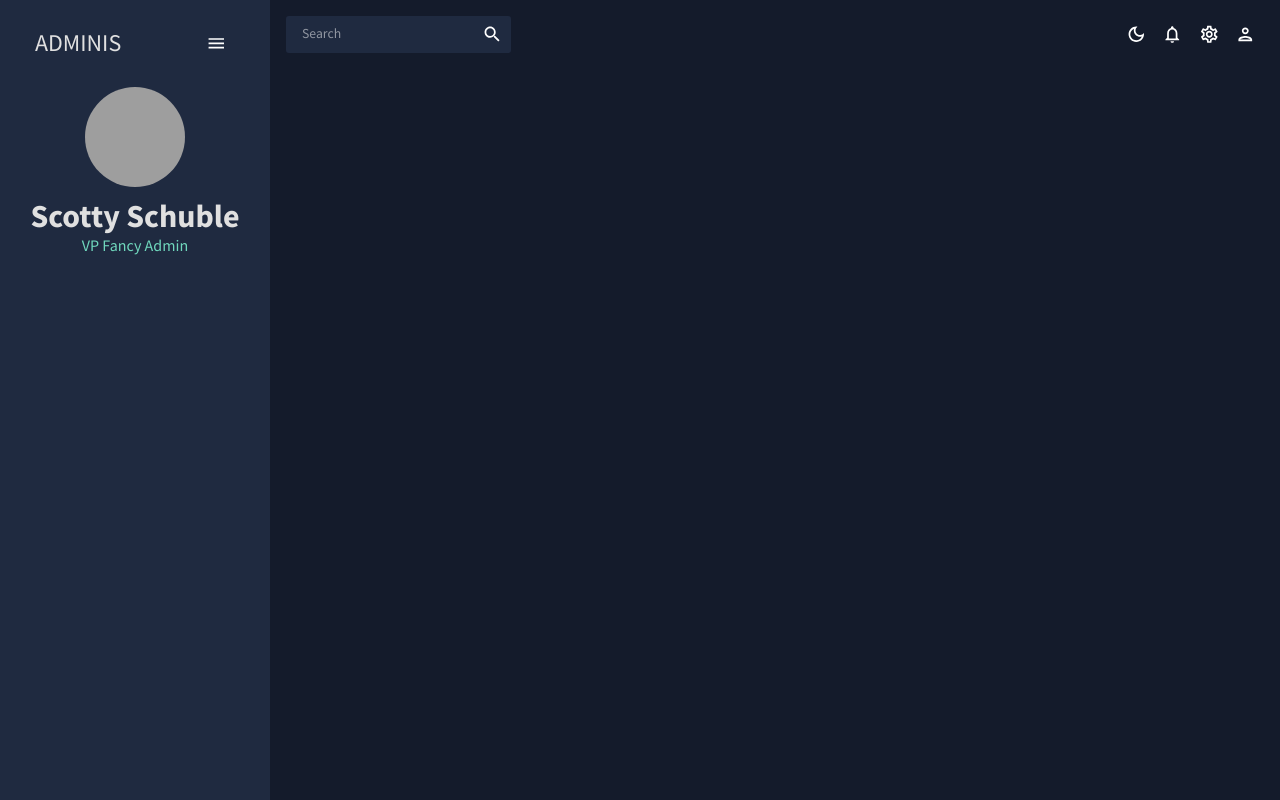
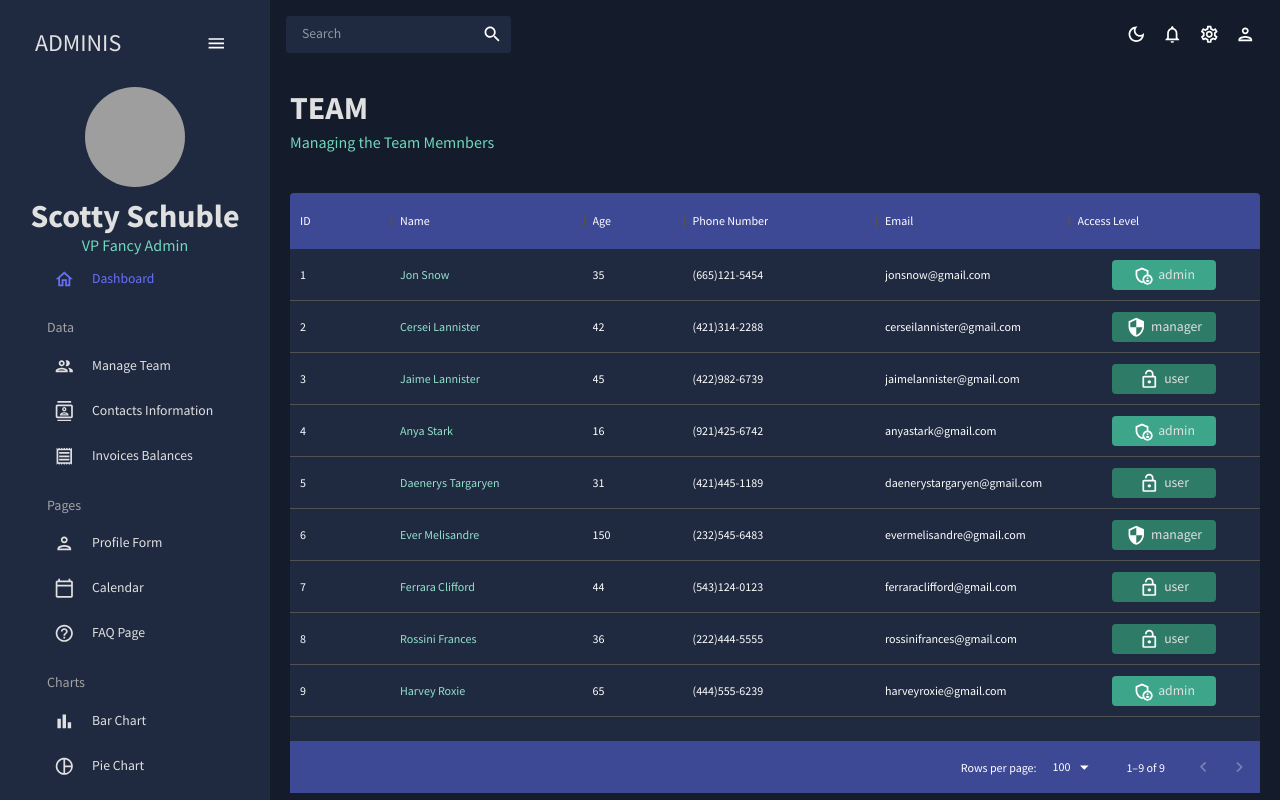
Before and after one commit to lipex360x/react-admin-dashboard, a React (Vite) app: page /team in a window 1280 px wide. Built offline with nearby package versions, Linux system fonts and the light colour scheme; grey boxes are pictures that could not be loaded.

Commit message:
Team page added

```diff
--- a/src/App.tsx
+++ b/src/App.tsx
@@ -15,7 +15,7 @@ import { Topbar } from './scenes/global/Topbar'
 // import { Invoices } from './scenes/invoices'
 // import { Line } from './scenes/line'
 // import { Pie } from './scenes/pie'
-// import { Team } from './scenes/team'
+import { Team } from './scenes/team'
 import { ColorModeContext, useMode } from './theme'
 
 function App() {
@@ -32,8 +32,8 @@ function App() {
             <Topbar />
             <Routes>
               <Route path="/" element={<Dashboard />} />
-              {/* <Route path="/team" element={<Team />} />
-              <Route path="/contacts" element={<Contacts />} />
+              <Route path="/team" element={<Team />} />
+              {/* <Route path="/contacts" element={<Contacts />} />
               <Route path="/invoices" element={<Invoices />} />
               <Route path="/form" element={<Form />} />
               <Route path="/bar" element={<Bar />} />
--- /dev/null
+++ b/src/components/Header.tsx
@@ -0,0 +1,26 @@
+import { tokens } from '@/theme'
+import { Typography, Box, useTheme } from '@mui/material'
+
+interface HeaderProps {
+  title: string
+  subtitle: string
+}
+
+const Header = ({ title, subtitle }: HeaderProps) => {
+  const theme = useTheme()
+  const colors = tokens(theme.palette.mode)
+
+  return (
+    <Box mb="30px">
+      <Typography variant="h2" color={colors.grey[100]} fontWeight="bold" sx={{ mb: '5px' }}>
+        {title}
+      </Typography>
+
+      <Typography variant="h5" color={colors.greenAccent[400]}>
+        {subtitle}
+      </Typography>
+    </Box>
+  )
+}
+
+export { Header }
--- a/src/scenes/dashboard/index.tsx
+++ b/src/scenes/dashboard/index.tsx
@@ -1,5 +1,14 @@
+import { Header } from '@/components/Header'
+import { Box } from '@mui/system'
+
 const Dashboard = () => {
-  return <div>Dashboard</div>
+  return (
+    <Box m="20px">
+      <Box display="flex" justifyContent="space-between" alignItems="center">
+        <Header title="DASHBOARD" subtitle="Welcome to your dashboard" />
+      </Box>
+    </Box>
+  )
 }
 
 export { Dashboard }
--- a/src/scenes/global/Sidebar.tsx
+++ b/src/scenes/global/Sidebar.tsx
@@ -3,7 +3,7 @@ import { ProSidebar, Menu, MenuItem } from 'react-pro-sidebar'
 import { Link } from 'react-router-dom'
 import 'react-pro-sidebar/dist/css/styles.css'
 
-import { ColorModeContext, tokens } from '@/theme'
+import { tokens } from '@/theme'
 import BarChartOutlinedIcon from '@mui/icons-material/BarChartOutlined'
 import CalendarTodayOutlinedIcon from '@mui/icons-material/CalendarTodayOutlined'
 import ContactsOutlinedIcon from '@mui/icons-material/ContactsOutlined'
@@ -17,6 +17,30 @@ import PieChartOutlineOutlinedIcon from '@mui/icons-material/PieChartOutlineOutl
 import ReceiptOutlinedIcon from '@mui/icons-material/ReceiptOutlined'
 import TimelineOutlinedIcon from '@mui/icons-material/TimelineOutlined'
 import { Box, IconButton, Typography, useTheme } from '@mui/material'
+
+interface ItemProps {
+  title: string
+  to: string
+  icon: JSX.Element
+  selected: string
+  setSelected: (title: string) => void
+}
+
+const SidebarItem = ({ title, to, icon, selected, setSelected }: ItemProps) => {
+  const theme = useTheme()
+  const colors = tokens(theme.palette.mode)
+  return (
+    <MenuItem
+      active={selected === title}
+      style={{ color: colors.grey[100] }}
+      onClick={() => setSelected(title)}
+      icon={icon}
+    >
+      <Typography>{title}</Typography>
+      <Link to={to} />
+    </MenuItem>
+  )
+}
 
 const Sidebar = () => {
   const theme = useTheme()
@@ -94,6 +118,99 @@ const Sidebar = () => {
               </Box>
             </Box>
           )}
+
+          {/* MENU ITEMS */}
+          <Box paddingLeft={isCollapsed ? undefined : '10%'}>
+            <SidebarItem
+              title="Dashboard"
+              to="/"
+              icon={<HomeOutlinedIcon />}
+              selected={selected}
+              setSelected={setSelected}
+            />
+
+            <Typography variant="h6" color={colors.grey[300]} sx={{ m: '15px 0 5px 20px' }}>
+              Data
+            </Typography>
+            <SidebarItem
+              title="Manage Team"
+              to="/team"
+              icon={<PeopleOutlinedIcon />}
+              selected={selected}
+              setSelected={setSelected}
+            />
+            <SidebarItem
+              title="Contacts Information"
+              to="/contacts"
+              icon={<ContactsOutlinedIcon />}
+              selected={selected}
+              setSelected={setSelected}
+            />
+            <SidebarItem
+              title="Invoices Balances"
+              to="/invoices"
+              icon={<ReceiptOutlinedIcon />}
+              selected={selected}
+              setSelected={setSelected}
+            />
+
+            <Typography variant="h6" color={colors.grey[300]} sx={{ m: '15px 0 5px 20px' }}>
+              Pages
+            </Typography>
+            <SidebarItem
+              title="Profile Form"
+              to="/form"
+              icon={<PersonOutlinedIcon />}
+              selected={selected}
+              setSelected={setSelected}
+            />
+            <SidebarItem
+              title="Calendar"
+              to="/calendar"
+              icon={<CalendarTodayOutlinedIcon />}
+              selected={selected}
+              setSelected={setSelected}
+            />
+            <SidebarItem
+              title="FAQ Page"
+              to="/faq"
+              icon={<HelpOutlineOutlinedIcon />}
+              selected={selected}
+              setSelected={setSelected}
+            />
+
+            <Typography variant="h6" color={colors.grey[300]} sx={{ m: '15px 0 5px 20px' }}>
+              Charts
+            </Typography>
+            <SidebarItem
+              title="Bar Chart"
+              to="/bar"
+              icon={<BarChartOutlinedIcon />}
+              selected={selected}
+              setSelected={setSelected}
+            />
+            <SidebarItem
+              title="Pie Chart"
+              to="/pie"
+              icon={<PieChartOutlineOutlinedIcon />}
+              selected={selected}
+              setSelected={setSelected}
+            />
+            <SidebarItem
+              title="Line Chart"
+              to="/line"
+              icon={<TimelineOutlinedIcon />}
+              selected={selected}
+              setSelected={setSelected}
+            />
+            <SidebarItem
+              title="Geography Chart"
+              to="/geography"
+              icon={<MapOutlinedIcon />}
+              selected={selected}
+              setSelected={setSelected}
+            />
+          </Box>
         </Menu>
       </ProSidebar>
     </Box>
--- /dev/null
+++ b/src/scenes/team/index.tsx
@@ -0,0 +1,88 @@
+import { Header } from '@/components/Header'
+import { mockDataTeam } from '@/data/mockData'
+import { tokens } from '@/theme'
+import AdminPanelSettingsOutlinedIcon from '@mui/icons-material/AdminPanelSettingsOutlined'
+import LockOpenOutlinedIcon from '@mui/icons-material/LockOpenOutlined'
+import SecurityOutlinedIcon from '@mui/icons-material/SecurityOutlined'
+import { Box, Typography, useTheme } from '@mui/material'
+import { DataGrid, GridColumns } from '@mui/x-data-grid'
+
+const Team = () => {
+  const theme = useTheme()
+  const colors = tokens(theme.palette.mode)
+
+  const columns: GridColumns = [
+    { field: 'id', headerName: 'ID' },
+    { field: 'name', headerName: 'Name', flex: 1, cellClassName: 'name-column--cell' },
+    { field: 'age', headerName: 'Age', type: 'number', headerAlign: 'left', align: 'left' },
+    { field: 'phone', headerName: 'Phone Number', flex: 1 },
+    { field: 'email', headerName: 'Email', flex: 1 },
+    {
+      field: 'access',
+      headerName: 'Access Level',
+      flex: 1,
+      renderCell: ({ row: { access } }: any) => {
+        return (
+          <Box
+            width="60%"
+            m="0 auto"
+            p="5px"
+            display="flex"
+            alignItems="center"
+            justifyContent="center"
+            bgcolor={access === 'admin' ? colors.greenAccent[600] : colors.greenAccent[700]}
+            borderRadius="4px"
+          >
+            {access === 'admin' && <AdminPanelSettingsOutlinedIcon />}
+            {access === 'manager' && <SecurityOutlinedIcon />}
+            {access === 'user' && <LockOpenOutlinedIcon />}
+
+            <Typography color={colors.grey[100]} sx={{ ml: '5px' }}>
+              {access}
+            </Typography>
+          </Box>
+        )
+      },
+    },
+  ]
+
+  return (
+    <Box m="20px">
+      <Header title="TEAM" subtitle="Managing the Team Memnbers" />
+
+      <Box
+        m="40px 0 0 0"
+        height="75vh"
+        sx={{
+          '& .MuiDataGrid-root': {
+            border: 'none',
+          },
+          '& .MuiDataGrid-cell': {
+            borderBottom: 'none',
+          },
+          '& .name-column--cell': {
+            color: colors.greenAccent[300],
+          },
+          '& .MuiDataGrid-columnHeaders': {
+            backgroundColor: colors.blueAccent[700],
+            borderBottom: 'none',
+          },
+          '& .MuiDataGrid-virtualScroller': {
+            backgroundColor: colors.primary[400],
+          },
+          '& .MuiDataGrid-footerContainer': {
+            borderTop: 'none',
+            backgroundColor: colors.blueAccent[700],
+          },
+          '& .MuiCheckbox-root': {
+            color: `${colors.greenAccent[200]} !important`,
+          },
+        }}
+      >
+        <DataGrid rows={mockDataTeam} columns={columns} />
+      </Box>
+    </Box>
+  )
+}
+
+export { Team }
```
